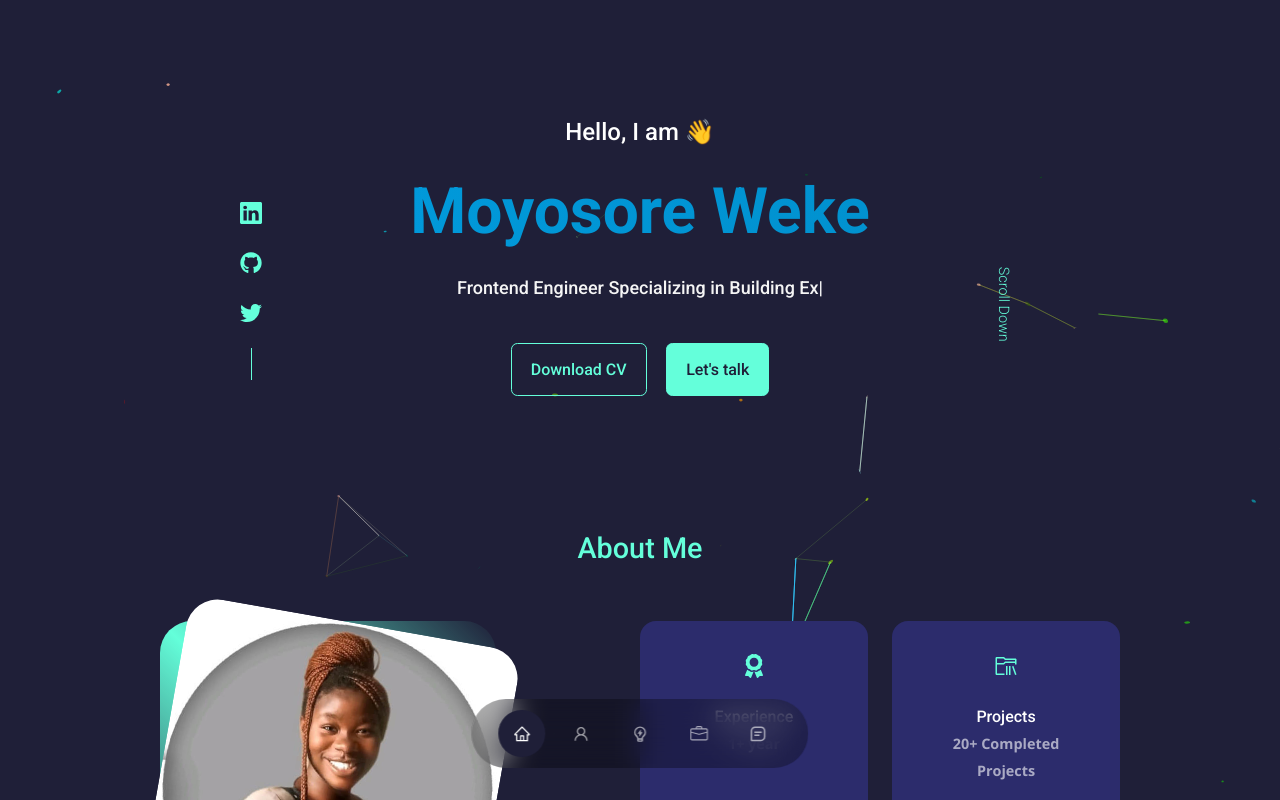
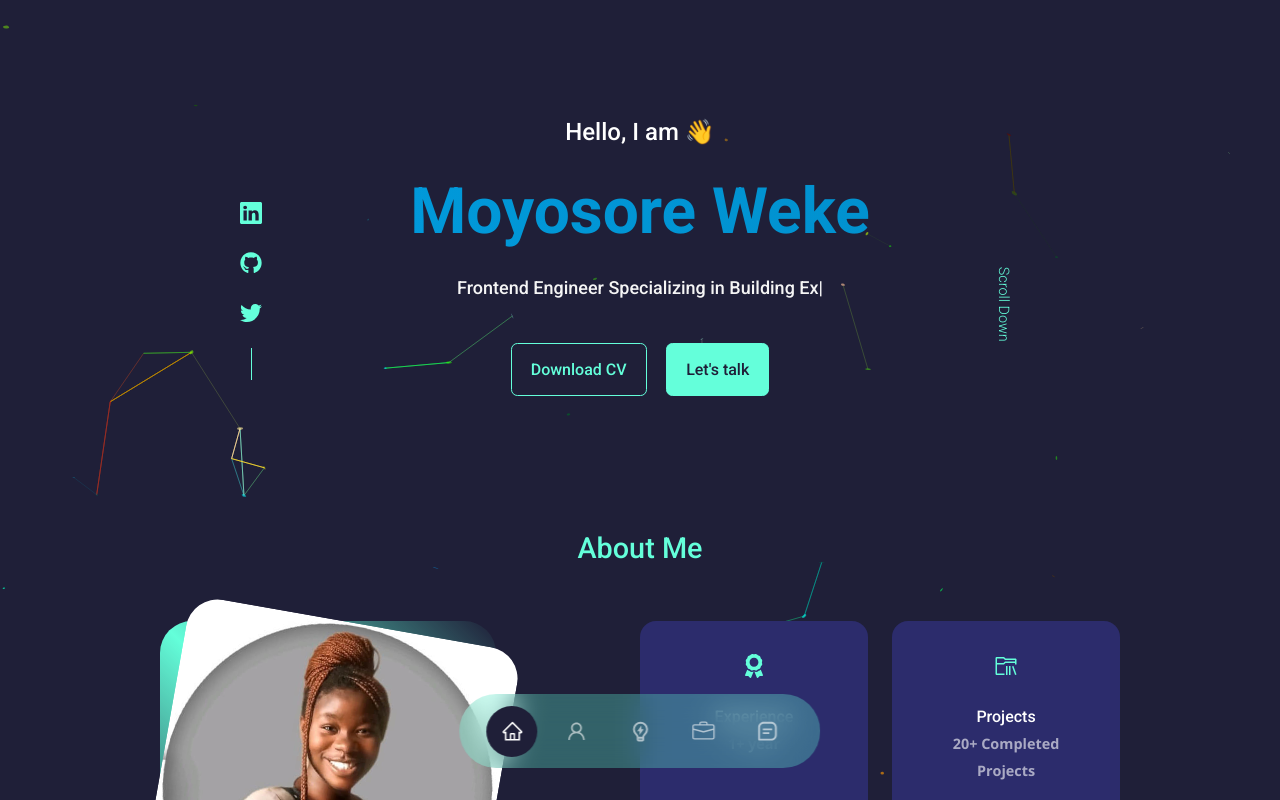
Before and after one commit to Moyo-tech/moyo-folio, a React (Create React App) app: page / in a window 1280 px wide. Shown: the top 800 px of the page. Built offline with nearby package versions, Linux system fonts and the light colour scheme.

Commit message:
edited particlesJs

```diff
--- a/src/App.jsx
+++ b/src/App.jsx
@@ -22,9 +22,7 @@ const App = () => {
       <Fade top distance = "10%" duration={1500}>
         <Experience />
       </Fade>
-      <Fade top distance = "10%" duration={1500}>
         <Portfolio />
-      </Fade>
       <Fade top distance = "10%" duration={1500}>
         <Testimonials />
       </Fade>
--- a/src/components/ParticlesBackgrounnd.jsx
+++ b/src/components/ParticlesBackgrounnd.jsx
@@ -86,7 +86,7 @@ const ParticlesBackaground = () => {
         easing: "ease-out-quad",
         factor: 1,
         maxSpeed: 50,
-        speed: 1
+        speed: 1,
       },
       bounce: {
         distance: 200
@@ -169,7 +169,7 @@ const ParticlesBackaground = () => {
             outModes: {
               default: "destroy"
             },
-            speed: 2
+            speed: 1
           },
           size: {
             value: 5,
--- a/src/components/portfolio/portfolio.css
+++ b/src/components/portfolio/portfolio.css
@@ -70,7 +70,6 @@
 
 @media screen and (max-width: 1024px) {
   .portfolio__container {
-
     grid-template-columns: 1fr 1fr;
     gap: 1.2rem;
   }
--- a/src/components/topbar/topbar.css
+++ b/src/components/topbar/topbar.css
@@ -1,5 +1,5 @@
 nav {
-  background: rgba(0, 0, 0, 0.3);
+  background: rgba(100, 255, 218, 0.3);
   width: max-content;
   display: block;
   padding: 0.7rem 1.7rem;
@@ -20,7 +20,7 @@ nav a {
   border-radius: 50%;
   display: flex;
   color: var(--color-light);
-  font-size: 1.1rem;
+  font-size: 1.4rem;
 }
 
 nav a:hover {
```
